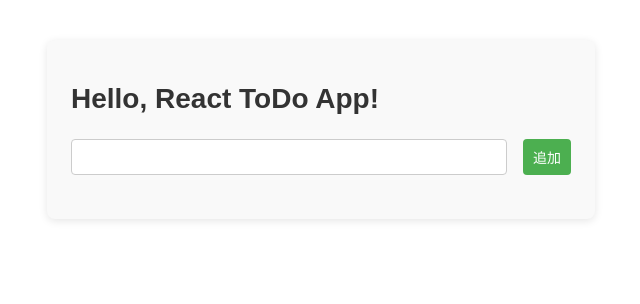
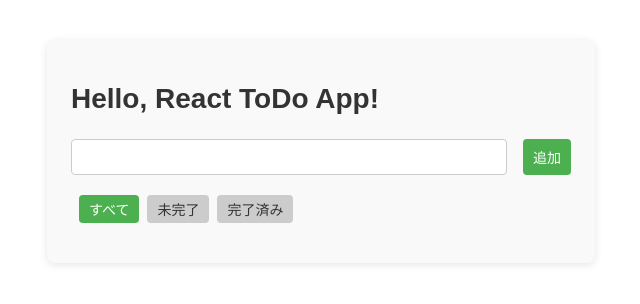
Before and after one commit to K1ndar00/react-todo-app, a React (Vite) app: page / in a window 1280 px wide. Shown: the top 304 px of the page, without its empty margins (319-959 px from the left). Built offline with nearby package versions, Linux system fonts and the light colour scheme; the HTML template or start-up script is replaced by a standard one.

Commit message:
フィルター機能を追加、IDベース管理に移行

```diff
--- a/src/App.css
+++ b/src/App.css
@@ -1,7 +1,7 @@
 h1 {
-    color : #333 ;
-    font-size : 28px ;
-    margin-bottom: 24px ;
+    color : #333 ; /* 見出しの色 */
+    font-size : 28px ; /* 見出しのフォントサイズ */
+    margin-bottom: 24px ; /* 見出しと入力エリアの間隔 */
 }
 
 .todo-app {
@@ -75,3 +75,13 @@ button:hover {
 .delete-btn:hover {
     background-color: #d32f2f;
 }
+
+.filter-btns button {
+    background-color: #ccc;
+    color: #333;
+}
+
+.filter-btns button.active {
+    background-color: #4CAF50;
+    color: white;
+}
--- a/src/App.jsx
+++ b/src/App.jsx
@@ -1,6 +1,7 @@
 import { useEffect, useState } from 'react';
 import './App.css';
 
+// TodoItemコンポーネントを定義
 function TodoItem({todo, onToggle, onDelete}){
     return(
         <li className="todo-item" style = {{textDecoration: todo.done ? 'line-through' : 'none'}}>
@@ -18,35 +19,55 @@ function TodoItem({todo, onToggle, onDelete}){
 }
 
 export default function App(){
+    // useStateを使って、textとtodosの状態を管理
     const [text, setText] = useState('');
     const [todos, setTodos] = useState(() => {
-        const saved = localStorage.getItem('todos');
-        return saved ? JSON.parse(saved) : [];
+        const saved = localStorage.getItem('todos'); // ローカルストレージから保存されたtodosを取得
+        if (!saved) {
+            return [];
+        }
+        const parsedTodos = JSON.parse(saved);
+        return parsedTodos.map((todo) => {
+            if (todo.id === undefined) {
+                return { ...todo, id: Date.now() + Math.random() }; // idがない場合は新しいidを生成
+            }
+            return todo;
+        });
+    });
+    const [filter, setFilter] = useState('all'); // フィルターの状態を管理
+    const filteredTodos = todos.filter((todo) => {
+        if (filter === 'active') return !todo.done;
+        if (filter === 'completed') return todo.done;
+        return true;
     });
 
+    // todosが変更されるたびにローカルストレージに保存する
     useEffect(() =>{
         localStorage.setItem('todos', JSON.stringify(todos));
     }, [todos]);
 
+    //追加ボタンを押したときに呼ばれる関数
     function addTodo() {
-        setTodos([...todos, {text: text, done: false}]);
-        setText('');
+        setTodos([...todos, {id: Date.now(), text: text, done: false}]); // 新しいtodoを追加
+        setText(''); // 入力欄を空にする
         //console.log(todos); // 実験的に追加
     }
 
-    function toggleDone(index) {
-        const newTodos = todos.map((todo, i) => {
-            if (i === index) {
-                return {...todo, done: !todo.done};
-            } else {
+    //チェックを入れる関数
+    function toggleDone(id) {
+        const newTodos = todos.map((todo) => {
+            if (todo.id === id) {  // クリックされたtodoのIDと一致する場合
+                return {...todo, done: !todo.done}; // ここでdoneの値を反転させる
+            } else { // それ以外のtodoはそのまま返す
                 return todo;
             }
         });
         setTodos(newTodos);
     }
 
-    function deleteTodo(index){
-        const newTodos = todos.filter((todo, i) => i !== index);
+    //削除ボタンを押したときに呼ばれる関数
+    function deleteTodo(id){
+        const newTodos = todos.filter((todo) => todo.id !== id); // クリックされたtodoのIDと一致しないものだけを残す
         setTodos(newTodos);
     }
 
@@ -60,13 +81,37 @@ export default function App(){
                 />
                 <button onClick={addTodo}>追加</button>
             </div>
+
+            <div className="filter-btns">
+                <button
+                className={filter === 'all' ? 'active' : ''}
+                onClick={() => setFilter('all')}
+                >
+                すべて
+                </button>
+
+                <button
+                className = {filter === 'active' ? 'active' : ''}
+                onClick={() => setFilter('active')}
+                >
+                未完了
+                </button>
+
+                <button
+                className = {filter === 'completed' ? 'active' : ''}
+                onClick={() => setFilter('completed')}
+                >
+                完了済み
+                </button>
+            </div>
+
             <ul>
-                {todos.map((todo, index) => (
+                {filteredTodos.map((todo) => (
                     <TodoItem
-                        key = {index}
+                        key = {todo.id}
                         todo = {todo}
-                        onToggle = {() => toggleDone(index)}
-                        onDelete = {() => deleteTodo(index)}
+                        onToggle = {() => toggleDone(todo.id)}
+                        onDelete = {() => deleteTodo(todo.id)}
                     />
                 ))}
             </ul>
```
